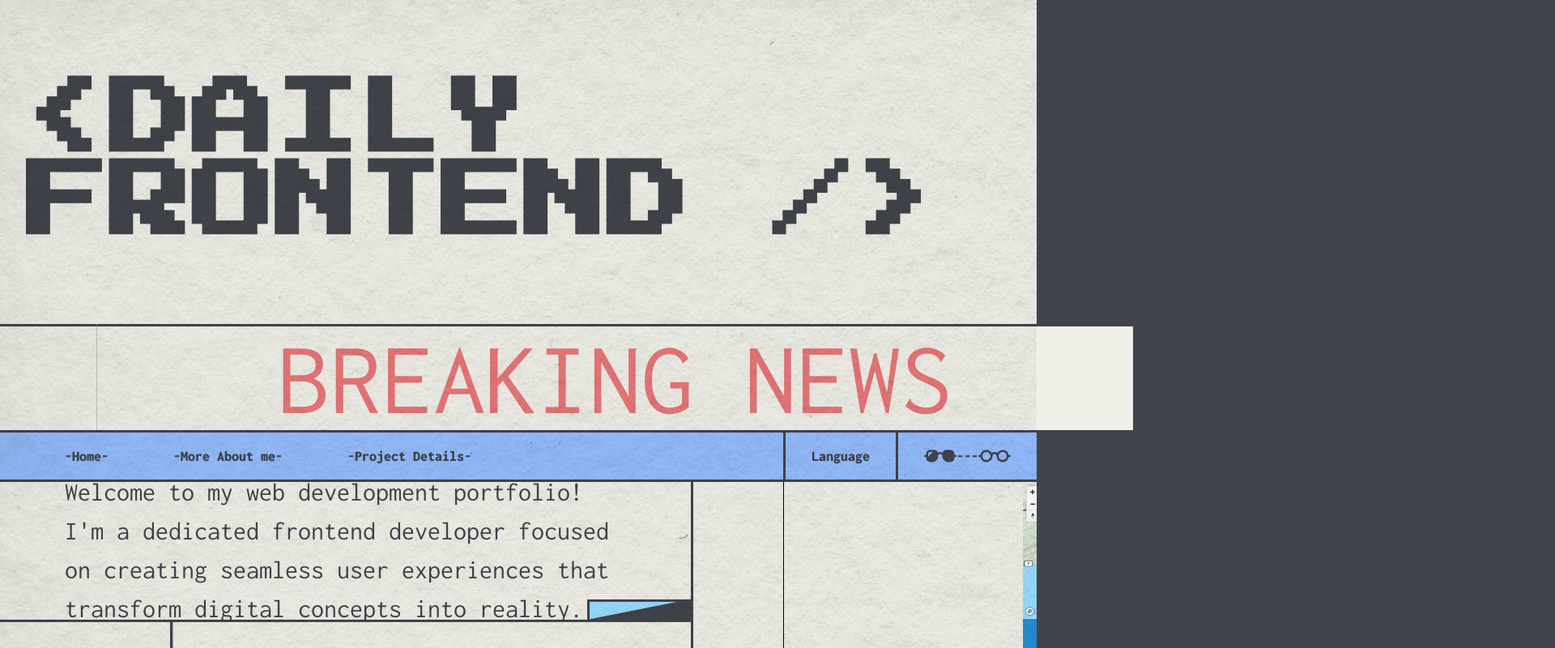
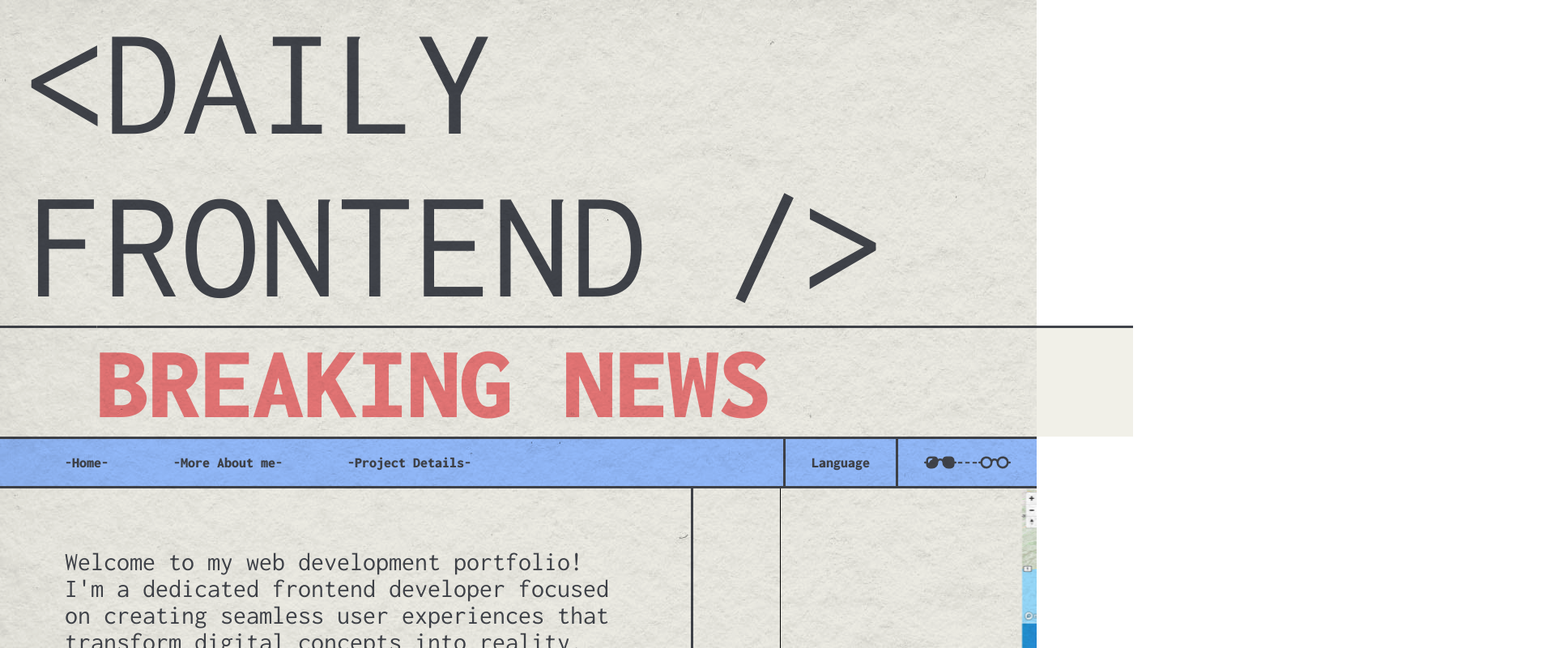
Before and after one commit to lam-tu-tr/Frontend-times, a Next.js app: page / in a window 1280 px wide. Shown: the top 800 px of the page at 81% size, 1920 px wide, since content can reach past the window. Built offline with nearby package versions, Linux system fonts and the light colour scheme.

Commit message:
Added sticky nav scrolling but has a bug

```diff
--- a/app/components/Connect/Connect.tsx
+++ b/app/components/Connect/Connect.tsx
@@ -13,10 +13,8 @@ export default function Connect({
     <section id={styles.connect}>
       <button onClick={scrollToFooter} type="button">
         <span className="mr-4">Get In Touch</span>
+        <BiSolidDownvote className="w-10 h-10" />
       </button>
-      <div onClick={() => {}}>
-        <BiSolidDownvote className="w-10 h-10" />
-      </div>
     </section>
   );
 }
--- a/app/components/Nav/Nav.module.scss
+++ b/app/components/Nav/Nav.module.scss
@@ -12,6 +12,8 @@
 
   font-size: large;
   font-weight: 600;
+
+  z-index: 100;
   ul {
     display: flex;
     flex-direction: row;
@@ -35,4 +37,9 @@
       border-left: 0.2rem solid var(--light-font-color);
     }
   }
+  .sticky {
+    position: fixed;
+    top: 0;
+    width: 100%;
+  }
 }
--- a/app/components/Nav/Nav.tsx
+++ b/app/components/Nav/Nav.tsx
@@ -1,12 +1,32 @@
-import React from "react";
+import { useEffect, useRef } from "react";
 import style from "./Nav.module.scss";
 
 import { BsEyeglasses, BsSunglasses } from "react-icons/bs";
 
 export default function Nav() {
-  //* Check if mobile, hamburger if mobile
+  const navRef = useRef<HTMLElement | null>(null);
+
+  useEffect(() => {
+    const navOffset = navRef.current?.offsetTop;
+    function navStickyScroll() {
+      if (navOffset && window.scrollY >= navOffset) {
+        navRef.current!.classList.add("sticky");
+        document.body.style.paddingTop = navRef.current!.offsetHeight + "px";
+      } else {
+        navRef.current!.classList.remove("sticky");
+        document.body.style.paddingTop = "0px";
+      }
+    }
+
+    window.addEventListener("scroll", navStickyScroll);
+
+    return () => {
+      window.removeEventListener("scroll", navStickyScroll);
+    };
+  }, []);
+
   return (
-    <nav id={style.nav}>
+    <nav id={style.nav} ref={navRef}>
       <ul>
         <li>-Home-</li>
         <li>-More About me-</li>
--- a/app/globals.scss
+++ b/app/globals.scss
@@ -26,6 +26,7 @@
   padding: 0;
   margin: 0;
   box-sizing: border-box;
+  line-height: normal;
   font-size: var(--font-size-medium);
 }
 * {
@@ -77,11 +78,9 @@ body {
 //   div {
 //   }
 // }
-html {
-  scroll-snap-type: y mandatory;
-}
+
 body {
-  background-color: #41444b;
+  // background-color: #41444b;
   position: relative;
   &::before {
     position: absolute;
@@ -94,7 +93,7 @@ body {
     background-image: url("./assets/paper-texture.jpg");
     mix-blend-mode: multiply;
     pointer-events: none;
-    z-index: 99;
+    z-index: 100;
     content: "";
   }
   @include mixins.infinite_scroll(-100svw);
@@ -102,47 +101,33 @@ body {
 }
 
 #title {
-  scroll-snap-align: start;
+  h1 {
+    font-size: 15svw;
+    padding-left: 2rem;
+    background-color: var(--light-bg-color);
+  }
   #breaking_news {
-    height: 100%;
-
     display: flex;
-    align-items: center;
-    background-color: aqua;
+    flex-direction: row;
     animation: 3s slide infinite linear;
     h2 {
       min-width: 100svw;
-      height: 100%;
       color: #e97777;
+      font-size: 10vw;
+      font-weight: 900;
+      background-color: var(--light-bg-color);
+      border-top: 0.2rem solid var(--light-font-color);
     }
   }
 }
 
-footer {
-  scroll-snap-align: end;
+.sticky {
+  position: fixed;
+  top: 0;
+  width: 100%;
 }
 
-h1,
-h2 {
-  width: 100%;
-  font-size: 8svw;
-  display: flex;
-  justify-content: center;
-  align-items: center;
-  background-color: var(--light-bg-color);
-  line-height: 1;
-}
-h1 {
-  height: 50svh;
-  padding-left: 2rem;
-}
-h2 {
-  height: 40svh;
-  font-size: 10vw;
-  border-top: 0.2rem solid var(--light-font-color);
-}
 main {
-  scroll-snap-align: end;
   background-color: var(--light-font-color);
   height: 100svh;
   display: grid;
@@ -153,5 +138,4 @@ main {
     "intro intro intro intro works works"
     "extra about about about works works"
     "extra tech tech tech tech connect";
-  overflow-x: hidden;
 }
--- a/app/layout.tsx
+++ b/app/layout.tsx
@@ -3,16 +3,11 @@ import type { Metadata } from "next";
 import { Analytics } from "@vercel/analytics/react";
 import { Lexend_Deca, Inconsolata } from "next/font/google";
 
-// const lexend_900 = Lexend_Deca({
-//   weight: "900",
-//   subsets: ["latin"],
-// });
 const inconsolata = Inconsolata({
   weight: ["300", "400", "900"],
   subsets: ["latin"],
 });
 
-// const major_mono = Major_Mono_Display({})
 export const metadata: Metadata = {
   title: "Lam Tran Portfolio",
   description: "Generated by create next app",
--- a/app/page.tsx
+++ b/app/page.tsx
@@ -32,9 +32,7 @@ export default function Home() {
   return (
     <div>
       <section id="title">
-        <h1 className={press_start.className}>
-          <b>&#60;DAILY FRONTEND /&#62;</b>
-        </h1>
+        <h1>&#60;DAILY FRONTEND /&#62;</h1>
         <aside id="breaking_news">
           <h2>BREAKING NEWS</h2>
           <h2>BREAKING NEWS</h2>
```
